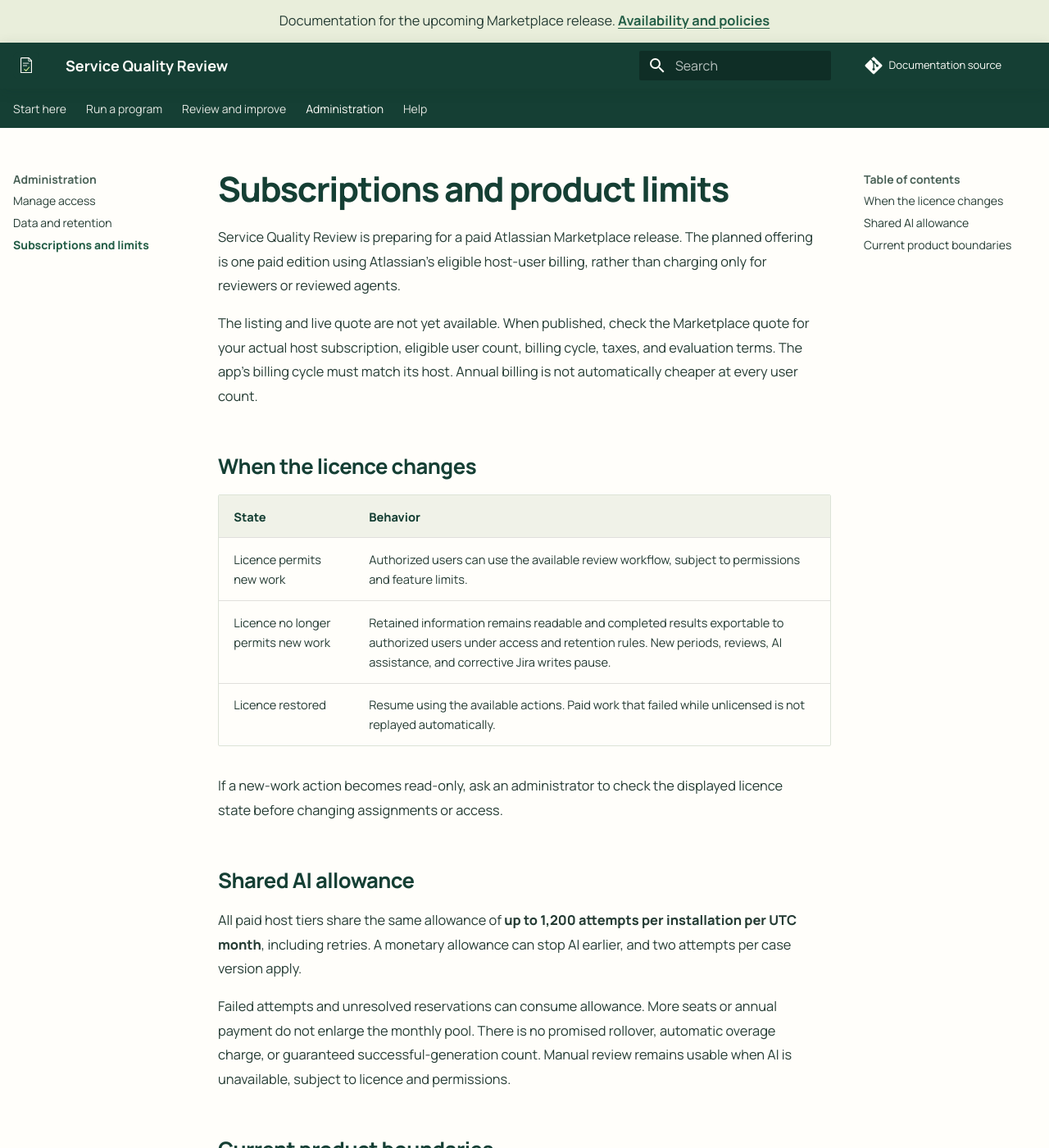
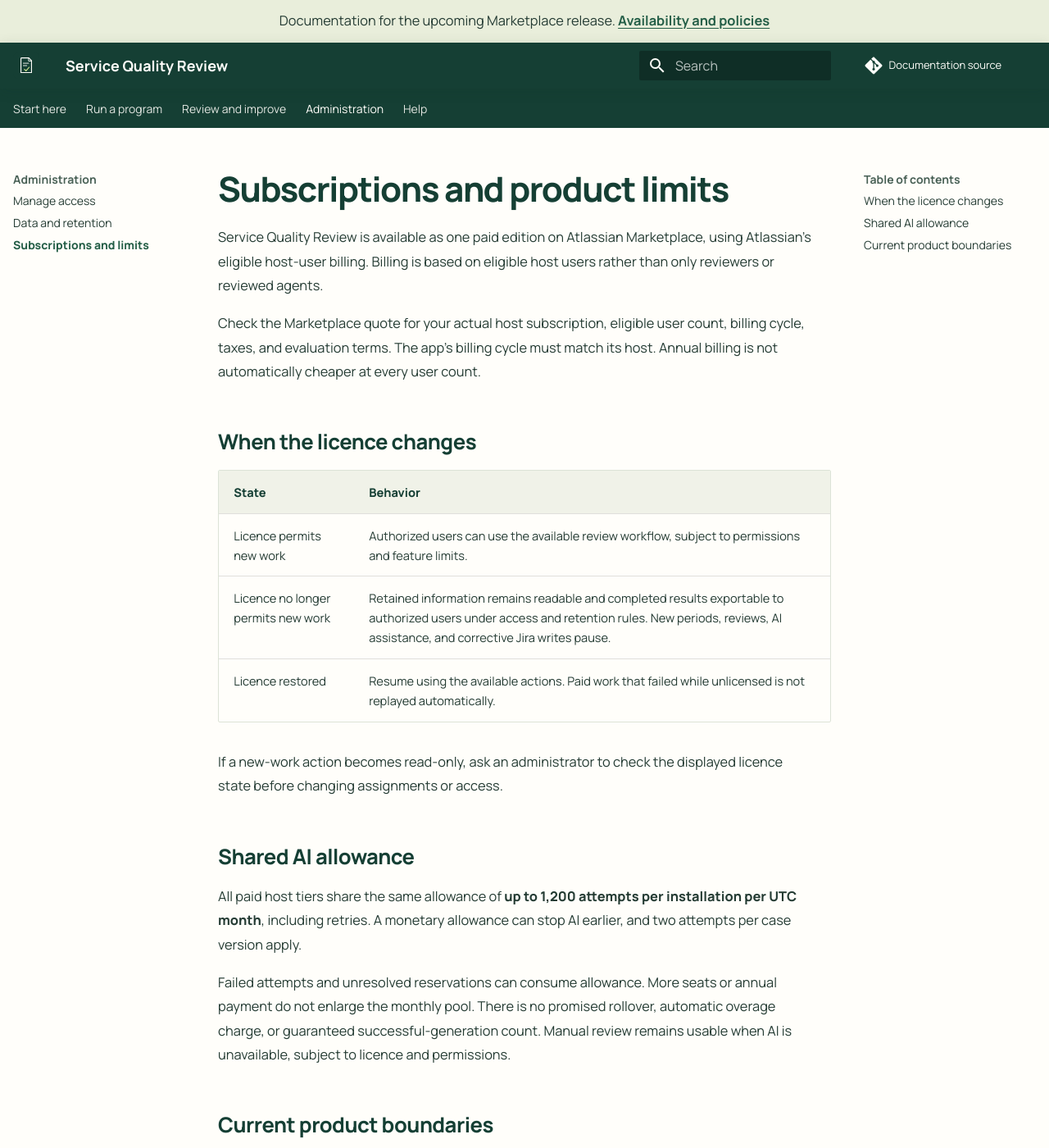
Before and after one commit to magnascale/sqrjsm-public-docs, an MkDocs documentation site: the page built from docs/administration/subscriptions.md, in a window 1280 px wide and 1400 px high. Shown: the whole window at 82% size. Built offline with MkDocs 1.6.1 and Material for MkDocs 9.7.7, drawn with Linux system fonts in a browser that asks for light colours; some of the changed text lies outside the part shown.

Commit message:
Remove remaining pre-release and history-expiry wording

```diff
--- a/docs/administration/subscriptions.md
+++ b/docs/administration/subscriptions.md
@@ -1,8 +1,8 @@
 # Subscriptions and product limits
 
-Service Quality Review is preparing for a paid Atlassian Marketplace release. The planned offering is one paid edition using Atlassian's eligible host-user billing, rather than charging only for reviewers or reviewed agents.
+Service Quality Review is available as one paid edition on Atlassian Marketplace, using Atlassian's eligible host-user billing. Billing is based on eligible host users rather than only reviewers or reviewed agents.
 
-The listing and live quote are not yet available. When published, check the Marketplace quote for your actual host subscription, eligible user count, billing cycle, taxes, and evaluation terms. The app's billing cycle must match its host. Annual billing is not automatically cheaper at every user count.
+Check the Marketplace quote for your actual host subscription, eligible user count, billing cycle, taxes, and evaluation terms. The app's billing cycle must match its host. Annual billing is not automatically cheaper at every user count.
 
 ## When the licence changes
 
```
Also changed, not shown: other parts of docs/administration/subscriptions.md (+1 -1 lines), docs/guides/periods.md (+1 -1 lines).
